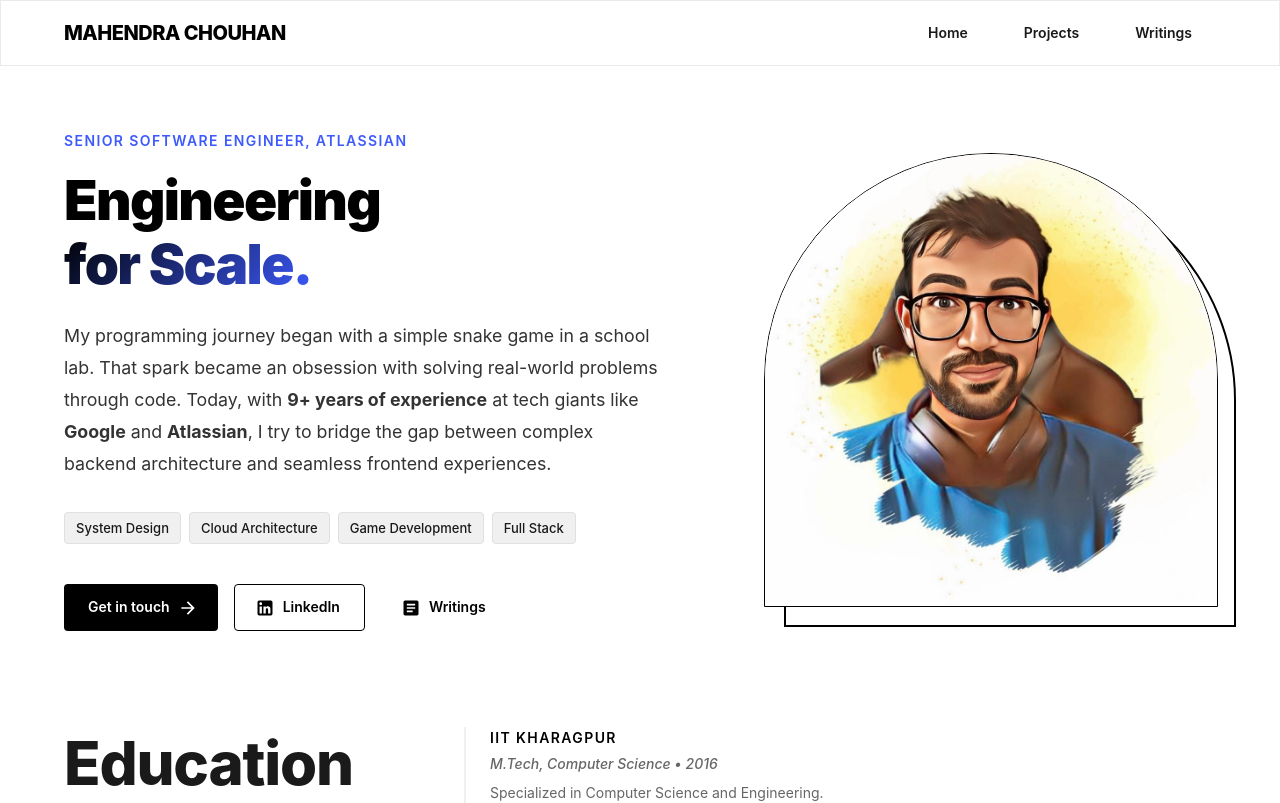
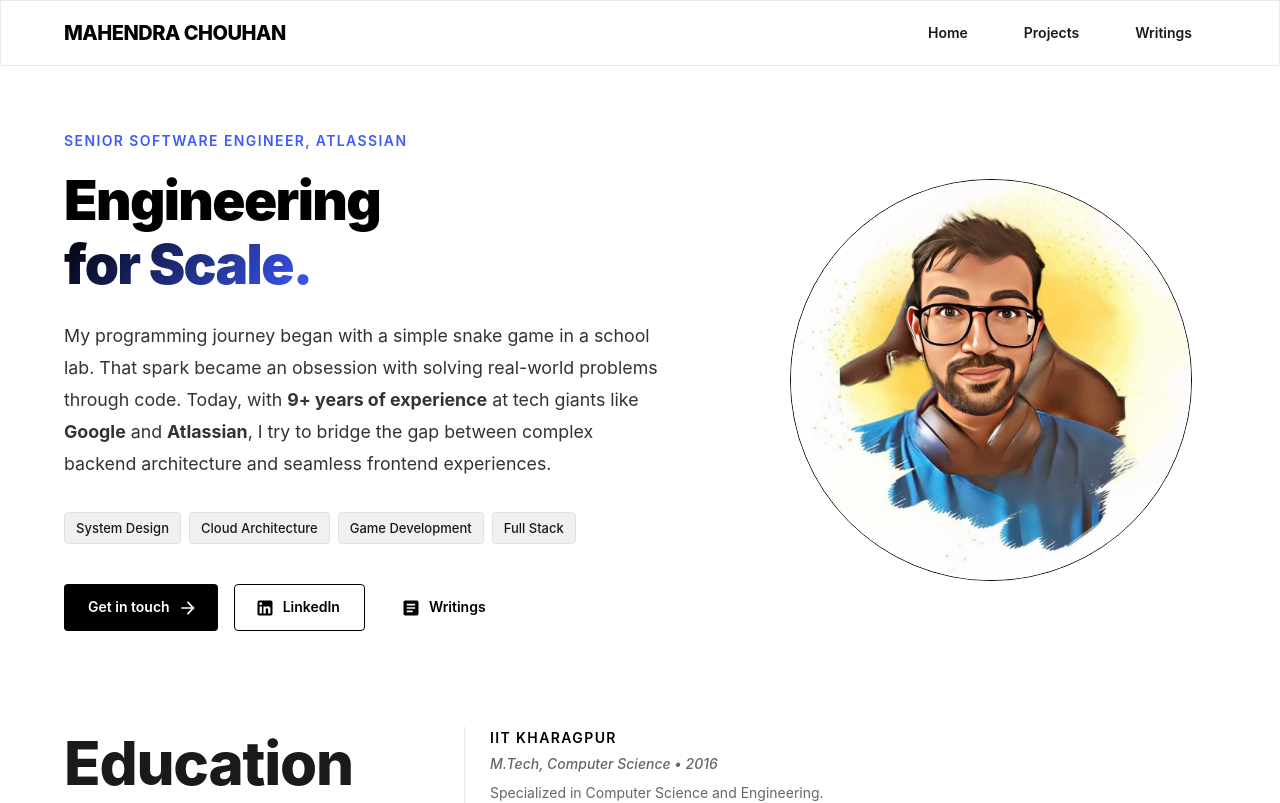
Before and after one commit to m-chouhan/my-portfolio-public, a React (Create React App) app in the folder frontend/: page / in a window 1280 px wide. Shown: the top 803 px of the page. Built offline with nearby package versions, Linux system fonts and the light colour scheme; the HTML template or start-up script is replaced by a standard one.

Commit message:
Tweaked profile image alignment.

```diff
--- a/frontend/src/pages/home.js
+++ b/frontend/src/pages/home.js
@@ -46,22 +46,7 @@
       {/* Hero Section */}
       <Grid container spacing={6} alignItems="center" sx={{ mb: 12 }}>
         <Grid item xs={12} md={5} order={{ xs: 1, md: 2 }}>
-          <Box
-            sx={{
-              position: 'relative',
-              '&::before': {
-                content: '""',
-                position: 'absolute',
-                top: 20,
-                left: 20,
-                right: -20,
-                bottom: -20,
-                border: '2px solid #000',
-                zIndex: 0,
-                borderRadius: '50% 50% 0 0'
-              }
-            }}
-          >
+          <Box sx={{ maxWidth: 400, mx: 'auto' }}>
             <Avatar
               alt="Mahendra Chouhan"
               src="/logo.jpg"
@@ -69,10 +54,8 @@
                 width: '100%',
                 height: 'auto',
                 aspectRatio: '1/1',
-                borderRadius: '50% 50% 0 0',
+                borderRadius: '50%',
                 border: '1px solid #000',
-                position: 'relative',
-                zIndex: 1,
                 bgcolor: '#f5f5f5'
               }}
             />
@@ -165,7 +148,7 @@
             company="Atlassian"
             role="Senior Software Engineer (P50) | Backend"
             duration="June 2024 – Present"
-            description="Leading AI agent development for Jira Service Management handling 10k daily queries, improving resolution rates by 5% through enterprise integrations."
+            description="Leading AI agent development for Jira Service Management handling 10k daily queries, helped improving resolution rates by 5% through enterprise integrations."
           />
           <ExperienceItem
             company="Google"
```
